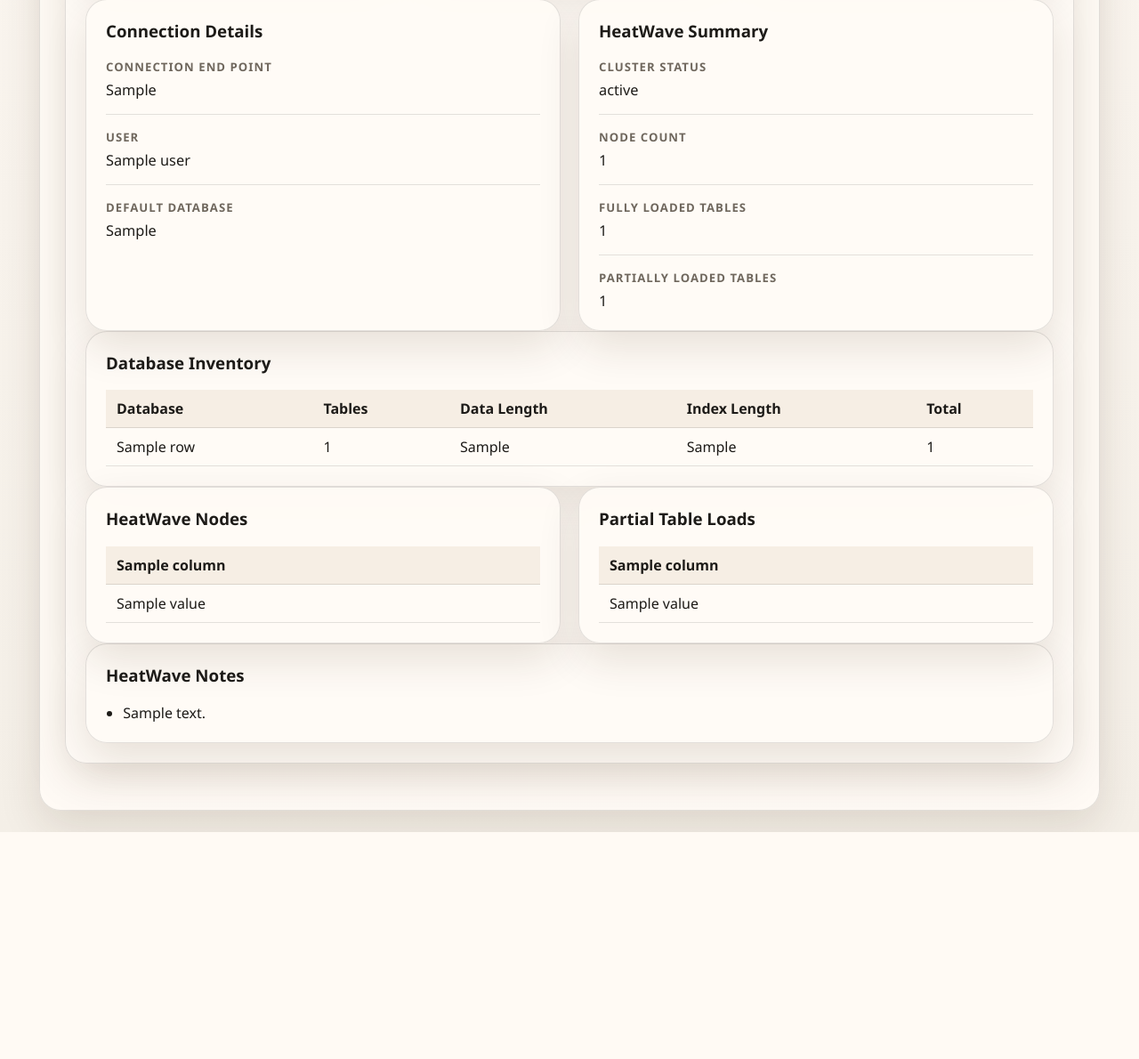
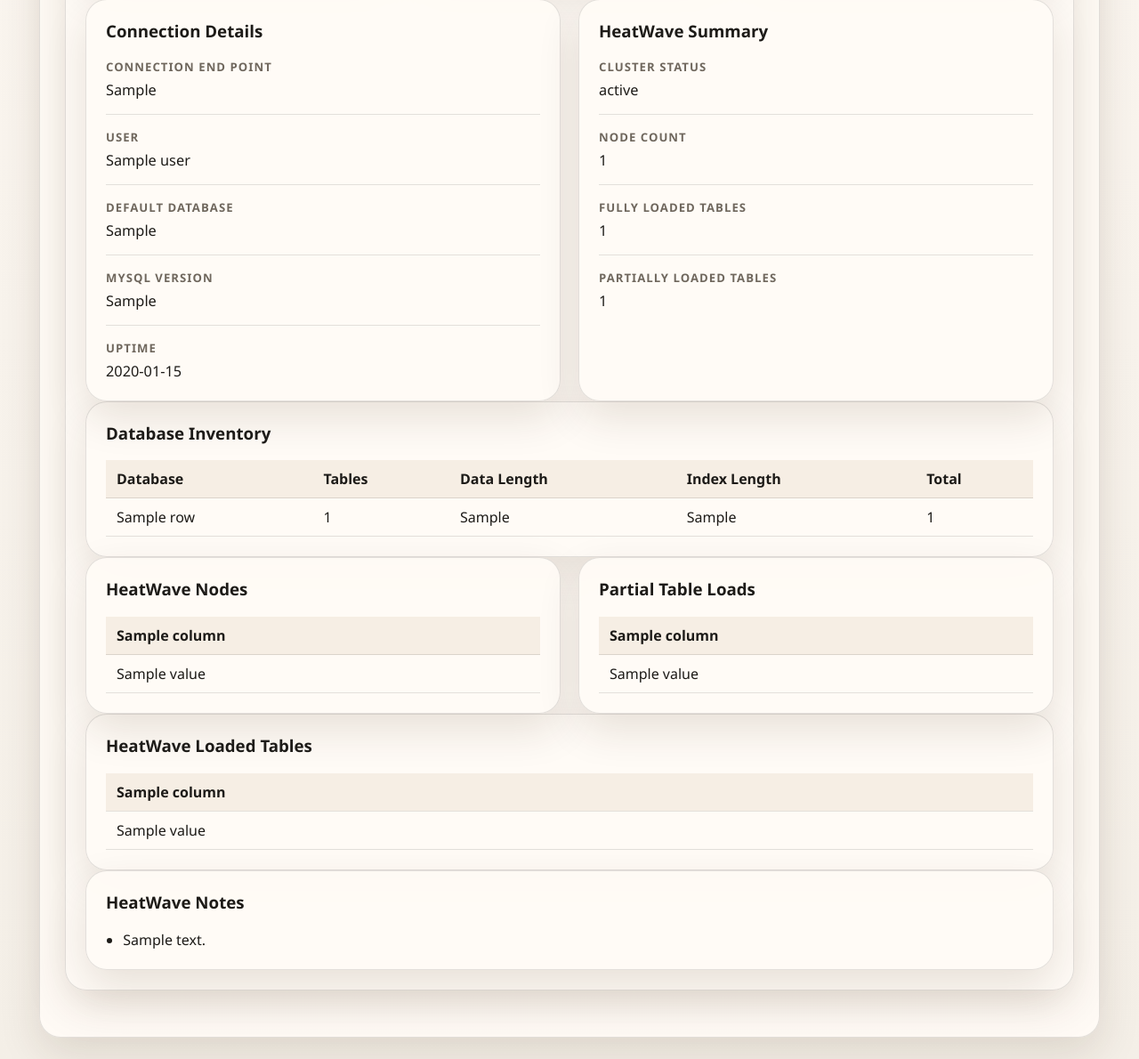
Before and after one commit to ivanxma/HW-NLSQL-py, a Flask app: template templates/dashboard.html in a window 1280 px wide. Shown: the part 457-1647 px from the top of the page at 89% size. Before the commit the page ends 1392 px from the top, so only its background shows below. Run offline with Flask 3, Linux system fonts and the light colour scheme; the template is opened without the code that fills it: most values are stand-ins (such as "Sample title", 1, 10 or a date in 2020).

Commit message:
Add version and loaded tables to dashboard

```diff
--- a/app.py
+++ b/app.py
@@ -542,6 +542,25 @@ def _format_progress(value):
     return f"{value:.1f}%"
 
 
+def _format_uptime(seconds):
+    try:
+        total_seconds = int(float(seconds or 0))
+    except (TypeError, ValueError):
+        return str(seconds or "-")
+    days, remainder = divmod(total_seconds, 86400)
+    hours, remainder = divmod(remainder, 3600)
+    minutes, secs = divmod(remainder, 60)
+    parts = []
+    if days:
+        parts.append(f"{days}d")
+    if days or hours:
+        parts.append(f"{hours}h")
+    if days or hours or minutes:
+        parts.append(f"{minutes}m")
+    parts.append(f"{secs}s")
+    return " ".join(parts)
+
+
 def _table_exists(schema_name, table_name):
     rows = run_sql(
         """
@@ -605,6 +624,8 @@ def get_dashboard_server_info():
         "connection_endpoint": "{host}:{port}".format(**profile),
         "default_database": profile["database"] or "-",
         "user": session.get("db_user", "") or "-",
+        "server_version": "-",
+        "uptime": "-",
         "database_rows": [],
         "summary": {
             "database_count": 0,
@@ -625,11 +646,40 @@ def get_dashboard_server_info():
             "fully_loaded_count": None,
             "partially_loaded_count": None,
             "nodes_table": {"columns": [], "rows": []},
+            "loaded_tables": {"columns": [], "rows": []},
             "partial_tables": {"columns": [], "rows": []},
             "notes": [],
         },
         "errors": [],
     }
+
+    version_rows = run_sql(
+        """
+        select
+            @@version as server_version,
+            cast(variable_value as unsigned) as uptime_seconds
+        from performance_schema.global_status
+        where variable_name = 'Uptime'
+        """,
+        include_database=False,
+    )
+    if version_rows:
+        info["server_version"] = version_rows[0][0] or "-"
+        info["uptime"] = _format_uptime(version_rows[0][1])
+    else:
+        fallback_rows = run_sql(
+            """
+            select
+                @@version as server_version,
+                cast(variable_value as unsigned) as uptime_seconds
+            from information_schema.global_status
+            where variable_name = 'Uptime'
+            """,
+            include_database=False,
+        )
+        if fallback_rows:
+            info["server_version"] = fallback_rows[0][0] or "-"
+            info["uptime"] = _format_uptime(fallback_rows[0][1])
 
     database_rows = run_sql(
         """
@@ -687,10 +737,11 @@ def get_dashboard_server_info():
     heatwave = info["heatwave"]
     has_rpd_nodes = _table_exists("performance_schema", "rpd_nodes")
     has_rpd_tables = _table_exists("performance_schema", "rpd_tables")
-    heatwave["available"] = has_rpd_nodes or has_rpd_tables
+    has_rpd_table_id = _table_exists("performance_schema", "rpd_table_id")
+    heatwave["available"] = has_rpd_nodes or has_rpd_tables or has_rpd_table_id
 
     if not heatwave["available"]:
-        heatwave["notes"].append("performance_schema.rpd_nodes and performance_schema.rpd_tables are not available on this server.")
+        heatwave["notes"].append("performance_schema.rpd_nodes, performance_schema.rpd_tables, and performance_schema.rpd_table_id are not available on this server.")
         return info
 
     if has_rpd_nodes:
@@ -831,6 +882,99 @@ def get_dashboard_server_info():
             heatwave["notes"].append("No load-progress column was exposed by performance_schema.rpd_tables.")
     else:
         heatwave["notes"].append("performance_schema.rpd_tables is not available.")
+
+    if has_rpd_tables and has_rpd_table_id:
+        table_id_columns = _get_table_columns("performance_schema", "rpd_table_id")
+        id_id_column = _pick_present_column(table_id_columns, ["id"])
+        id_name_column = _pick_present_column(table_id_columns, ["name"])
+        id_schema_column = _pick_present_column(table_id_columns, ["schema_name"])
+        id_table_name_column = _pick_present_column(table_id_columns, ["table_name"])
+
+        loaded_table_selects = []
+        loaded_labels = {}
+        loaded_formatters = {}
+
+        if table_id_column:
+            loaded_table_selects.append(
+                "t.{} as rpd_table_id".format(_quote_identifier(table_id_column))
+            )
+            loaded_labels["rpd_table_id"] = "RPD Table ID"
+        elif id_id_column:
+            loaded_table_selects.append(
+                "i.{} as rpd_table_id".format(_quote_identifier(id_id_column))
+            )
+            loaded_labels["rpd_table_id"] = "RPD Table ID"
+
+        if id_name_column:
+            loaded_table_selects.append(
+                "i.{} as table_name".format(_quote_identifier(id_name_column))
+            )
+            loaded_labels["table_name"] = "Table"
+        else:
+            if id_schema_column:
+                loaded_table_selects.append(
+                    "i.{} as schema_name".format(_quote_identifier(id_schema_column))
+                )
+                loaded_labels["schema_name"] = "Schema"
+            if id_table_name_column:
+                loaded_table_selects.append(
+                    "i.{} as short_table_name".format(_quote_identifier(id_table_name_column))
+                )
+                loaded_labels["short_table_name"] = "Table"
+
+        if status_column:
+            loaded_table_selects.append(
+                "t.{} as load_status".format(_quote_identifier(status_column))
+            )
+            loaded_labels["load_status"] = "Status"
+        if progress_column:
+            loaded_table_selects.append(
+                "t.{} as load_progress".format(_quote_identifier(progress_column))
+            )
+            loaded_labels["load_progress"] = "Load Progress"
+            loaded_formatters["load_progress"] = _format_progress
+        if type_column:
+            loaded_table_selects.append(
+                "t.{} as load_type".format(_quote_identifier(type_column))
+            )
+            loaded_labels["load_type"] = "Type"
+        if recovery_time_column:
+            loaded_table_selects.append(
+                "t.{} as recovery_time".format(_quote_identifier(recovery_time_column))
+            )
+            loaded_labels["recovery_time"] = "Recovery Time"
+        if duration_column:
+            loaded_table_selects.append(
+                "t.{} as duration".format(_quote_identifier(duration_column))
+            )
+            loaded_labels["duration"] = "Duration"
+
+        if loaded_table_selects and (table_id_column or id_id_column):
+            loaded_tables_query = """
+            select {columns}
+            from performance_schema.rpd_tables t
+            inner join performance_schema.rpd_table_id i
+                on i.{id_column} = t.{table_id_column}
+            order by i.{name_order}, t.{status_order}
+            """.format(
+                columns=", ".join(loaded_table_selects),
+                id_column=_quote_identifier(id_id_column or "ID"),
+                table_id_column=_quote_identifier(table_id_column or "ID"),
+                name_order=_quote_identifier(id_name_column or id_table_name_column or id_id_column or "ID"),
+                status_order=_quote_identifier(status_column or table_id_column or "ID"),
+            )
+            loaded_table_rows = run_sql_dicts(loaded_tables_query, include_database=False)
+            loaded_table_keys = [item.split(" as ", 1)[1] for item in loaded_table_selects]
+            heatwave["loaded_tables"] = _build_table_model(
+                loaded_table_rows,
+                loaded_table_keys,
+                labels=loaded_labels,
+                formatters=loaded_formatters,
+            )
+        else:
+            heatwave["notes"].append("Unable to determine a stable join key between performance_schema.rpd_tables and performance_schema.rpd_table_id.")
+    elif has_rpd_tables and not has_rpd_table_id:
+        heatwave["notes"].append("performance_schema.rpd_table_id is not available, so loaded table names cannot be shown.")
 
     return info
 
@@ -987,6 +1131,8 @@ def home():
                 "connection_endpoint": get_connection_summary(),
                 "default_database": get_session_profile()["database"] or "-",
                 "user": session.get("db_user", "") or "-",
+                "server_version": "-",
+                "uptime": "-",
                 "database_rows": [],
                 "summary": {
                     "database_count_display": "0",
@@ -1002,6 +1148,7 @@ def home():
                     "fully_loaded_count": None,
                     "partially_loaded_count": None,
                     "nodes_table": {"columns": [], "rows": []},
+                    "loaded_tables": {"columns": [], "rows": []},
                     "partial_tables": {"columns": [], "rows": []},
                     "notes": [],
                 },
--- a/templates/dashboard.html
+++ b/templates/dashboard.html
@@ -116,6 +116,14 @@
             <div>
               <dt>Default Database</dt>
               <dd>{{ server_info.default_database }}</dd>
+            </div>
+            <div>
+              <dt>MySQL Version</dt>
+              <dd>{{ server_info.server_version }}</dd>
+            </div>
+            <div>
+              <dt>Uptime</dt>
+              <dd>{{ server_info.uptime }}</dd>
             </div>
           </dl>
         </article>
@@ -257,6 +265,38 @@
         </article>
       </section>
 
+      <section class="panel">
+        <h3>HeatWave Loaded Tables</h3>
+        {% if heatwave.loaded_tables.columns %}
+        <div class="table-wrap">
+          <table>
+            <thead>
+              <tr>
+                {% for column in heatwave.loaded_tables.columns %}
+                <th>{{ column }}</th>
+                {% endfor %}
+              </tr>
+            </thead>
+            <tbody>
+              {% for row in heatwave.loaded_tables.rows %}
+              <tr>
+                {% for value in row %}
+                <td>{{ value }}</td>
+                {% endfor %}
+              </tr>
+              {% else %}
+              <tr>
+                <td colspan="{{ heatwave.loaded_tables.columns|length if heatwave.loaded_tables.columns else 1 }}">No loaded table metadata available.</td>
+              </tr>
+              {% endfor %}
+            </tbody>
+          </table>
+        </div>
+        {% else %}
+        <p class="helper-text">No loaded table metadata available.</p>
+        {% endif %}
+      </section>
+
       {% if heatwave.notes %}
       <section class="panel">
         <h3>HeatWave Notes</h3>
```
